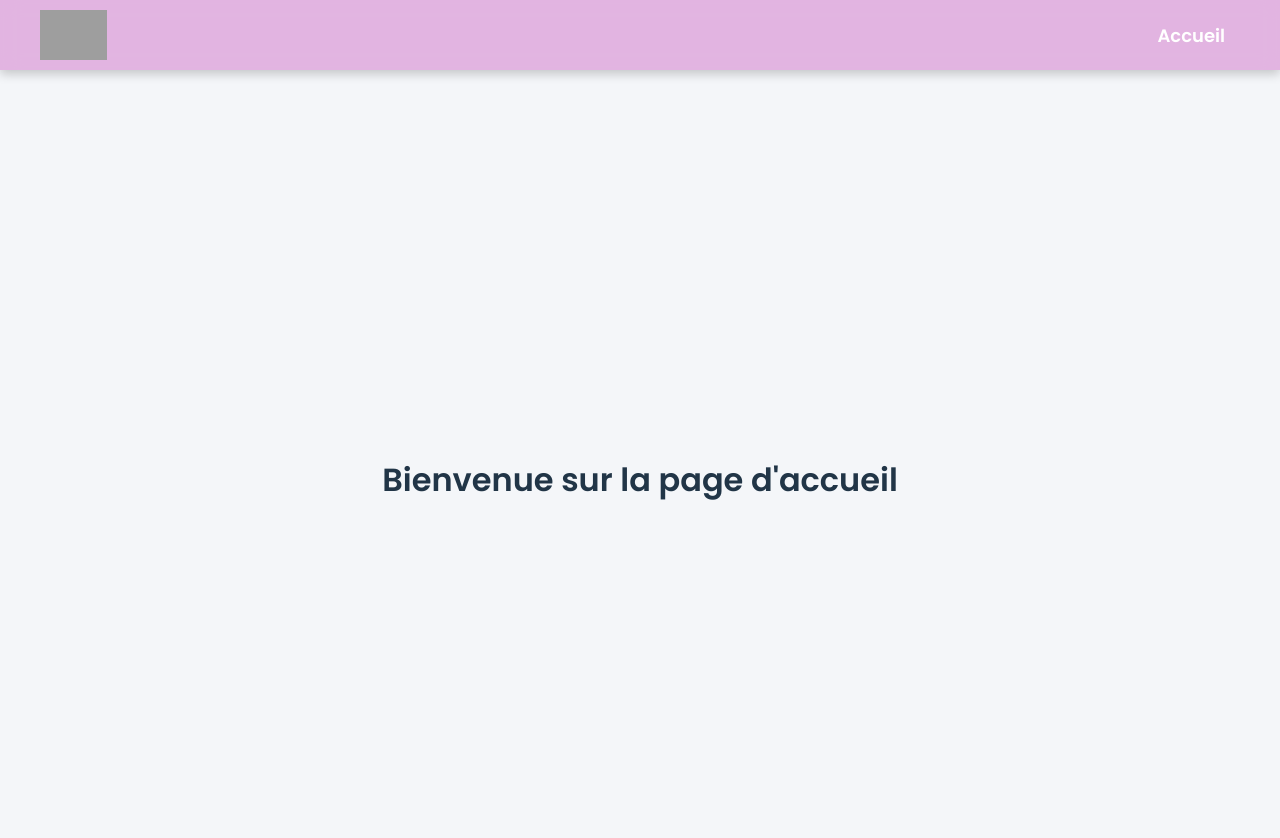
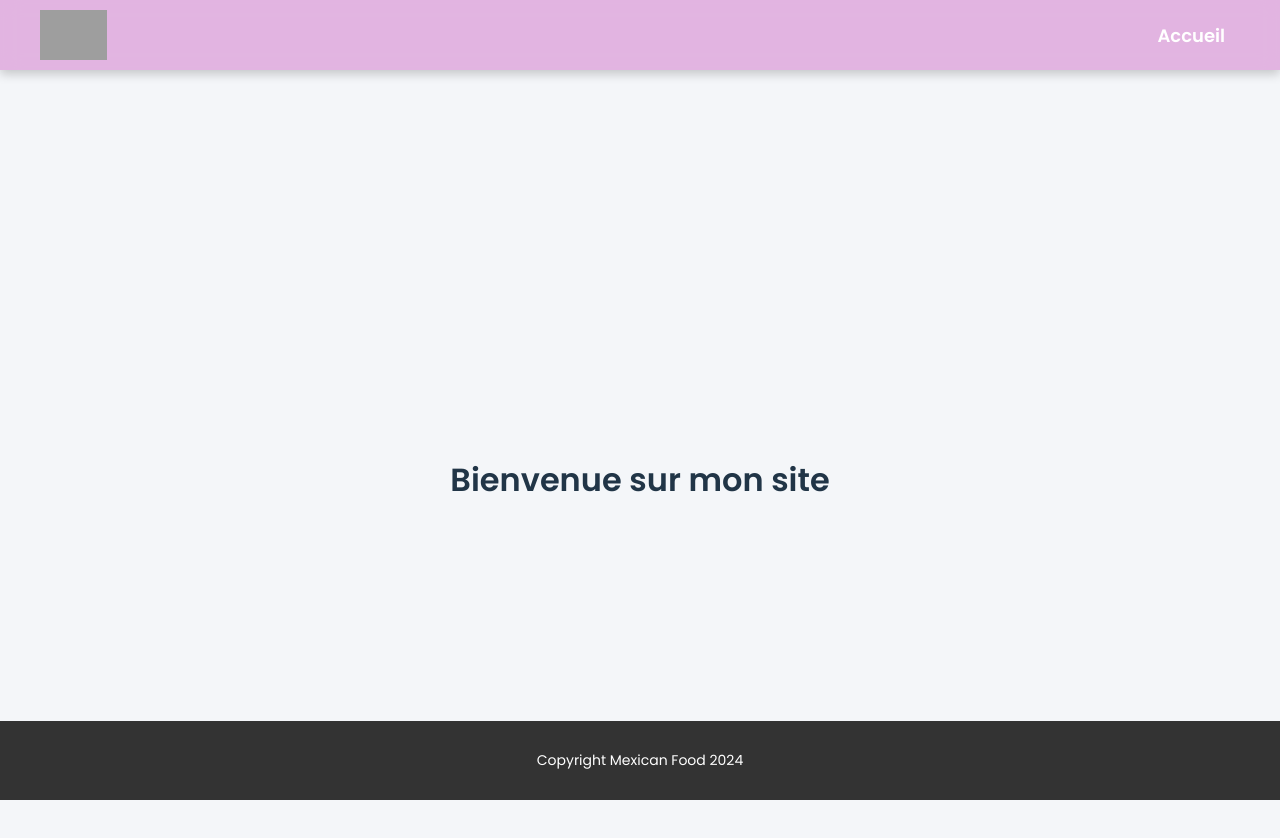
Before and after one commit to omnyazer/vite-projet, a React (Vite) app: page / in a window 1280 px wide. Shown: the top 838 px of the page. Built offline with nearby package versions, Linux system fonts and the light colour scheme; grey boxes are pictures that could not be loaded.

Commit message:
ajout du footer

```diff
--- a/src/App.jsx
+++ b/src/App.jsx
@@ -1,8 +1,13 @@
 import { BrowserRouter as Router, Routes, Route } from "react-router-dom";
 import Header from "./Components/Header";
+import Footer from "./Components/Footer";
 
 function Home() {
-  return <h1>Bienvenue sur la page d'accueil</h1>;
+  return (
+    <div className="main-container">
+      <h1>Bienvenue sur mon site</h1>
+    </div>
+  );
 }
 
 function App() {
@@ -12,6 +17,7 @@ function App() {
       <Routes>
         <Route path="/" element={<Home />} />
       </Routes>
+      <Footer /> {/* Ajout du pied de page */}
     </Router>
   );
 }
--- /dev/null
+++ b/src/Components/Footer.css
@@ -0,0 +1,12 @@
+.footer {
+    width: 100%;
+    text-align: center;
+    padding: 15px 0;
+    background-color: #333;
+    color: white;
+    font-size: 14px;
+    font-family: "Poppins", sans-serif;
+    position: fixed;
+    bottom: 0;
+    left: 0;
+  }
--- /dev/null
+++ b/src/Components/Footer.jsx
@@ -0,0 +1,10 @@
+import "./Footer.css";
+function Footer() {
+  return (
+    <footer className="footer">
+      <p>Copyright Mexican Food 2024</p>
+    </footer>
+  );
+}
+
+export default Footer;
```
